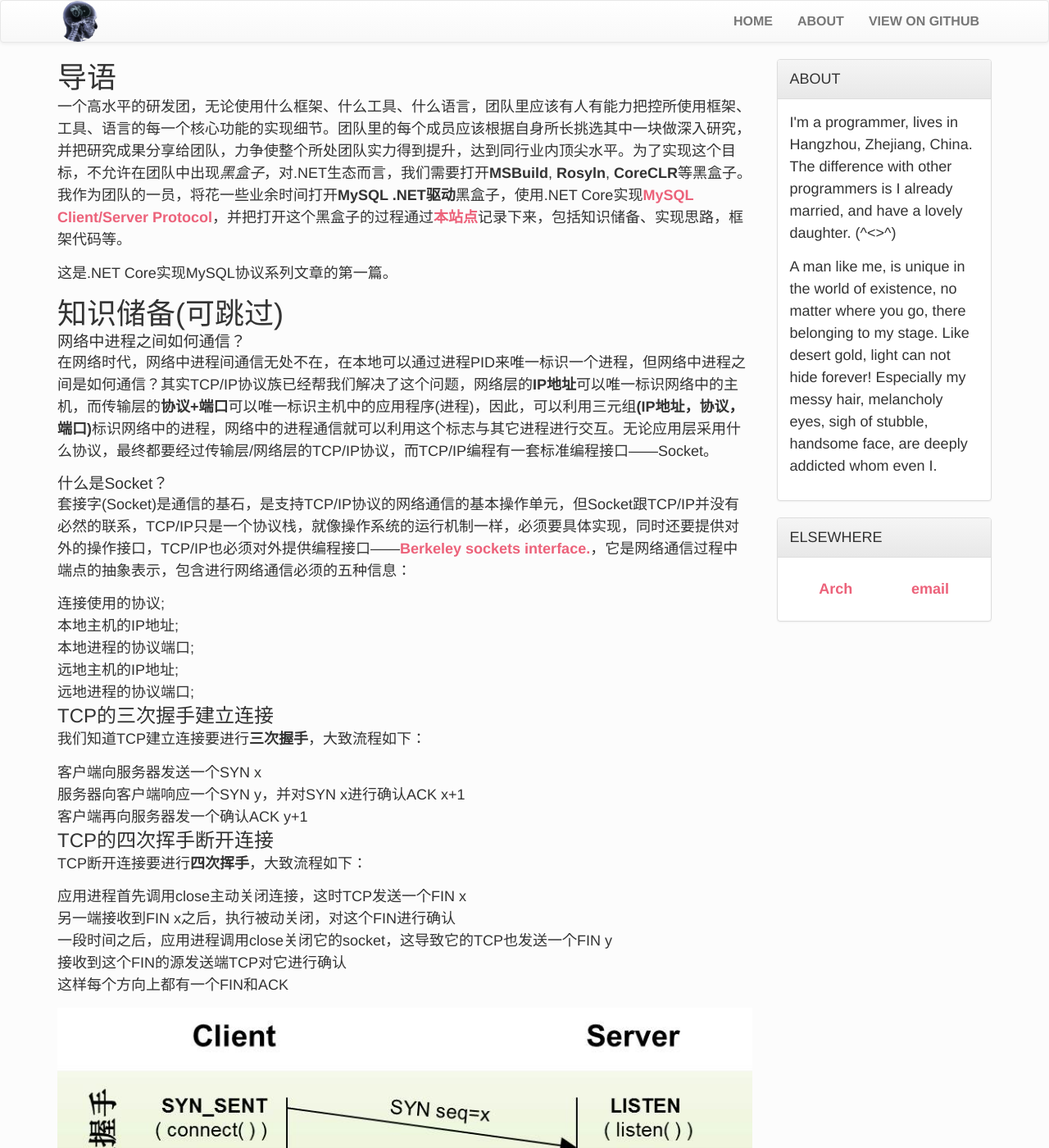
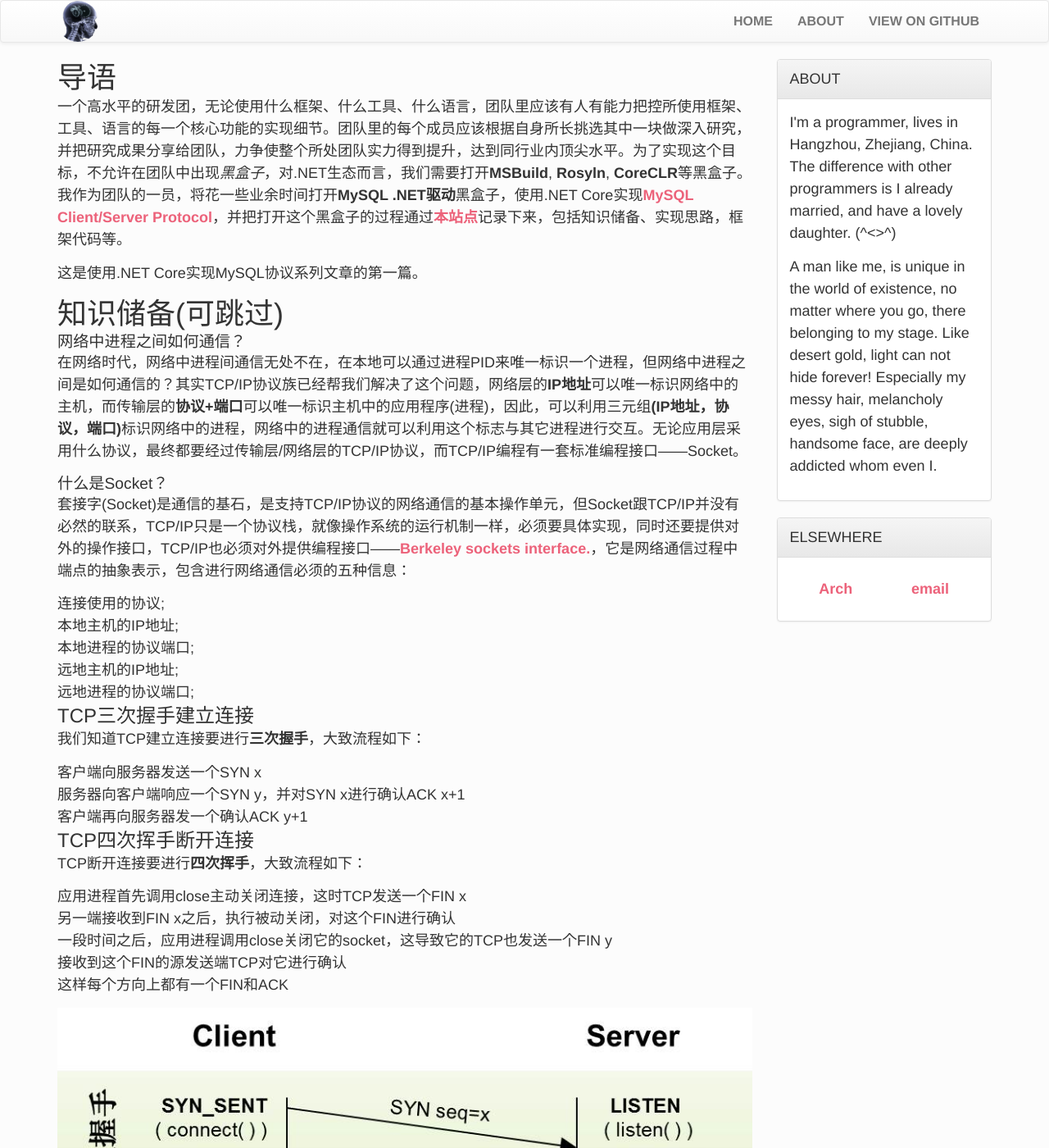
Before and after one commit to rigofunc/xyting.github.io, a Jekyll site: the page built from _posts/2017-02-18-.NET-Core-MySql-Protocol-1.md, in a window 1280 px wide and 1400 px high. Shown: the whole window at 82% size. Built offline with Jekyll 4.4.1, drawn with Linux system fonts in a browser that asks for light colours; some of the changed text lies outside the part shown.

Commit message:
fix: fixed some error

```diff
--- a/_posts/2017-02-18-.NET-Core-MySql-Protocol-1.md
+++ b/_posts/2017-02-18-.NET-Core-MySql-Protocol-1.md
@@ -6,13 +6,13 @@ title: MySQL协议.NET Core实现(一)
 # 导语
 一个高水平的研发团，无论使用什么框架、什么工具、什么语言，团队里应该有人有能力把控所使用框架、工具、语言的每一个核心功能的实现细节。团队里的每个成员应该根据自身所长挑选其中一块做深入研究，并把研究成果分享给团队，力争使整个所处团队实力得到提升，达到同行业内顶尖水平。为了实现这个目标，不允许在团队中出现*黑盒子*，对.NET生态而言，我们需要打开**MSBuild**, **Rosyln**, **CoreCLR**等黑盒子。我作为团队的一员，将花一些业余时间打开**MySQL .NET驱动**黑盒子，使用.NET Core实现[MySQL Client/Server Protocol](https://dev.mysql.com/doc/internals/en/client-server-protocol.html)，并把打开这个黑盒子的过程通过[本站点](http://www.xyting.org)记录下来，包括知识储备、实现思路，框架代码等。
 
-这是.NET Core实现MySQL协议系列文章的第一篇。
+这是使用.NET Core实现MySQL协议系列文章的第一篇。
 
 # 知识储备(可跳过)
 
 ## 网络中进程之间如何通信？
 
-在网络时代，网络中进程间通信无处不在，在本地可以通过进程PID来唯一标识一个进程，但网络中进程之间是如何通信？其实TCP/IP协议族已经帮我们解决了这个问题，网络层的**IP地址**可以唯一标识网络中的主机，而传输层的**协议+端口**可以唯一标识主机中的应用程序(进程)，因此，可以利用三元组**(IP地址，协议，端口)**标识网络中的进程，网络中的进程通信就可以利用这个标志与其它进程进行交互。无论应用层采用什么协议，最终都要经过传输层/网络层的TCP/IP协议，而TCP/IP编程有一套标准编程接口——Socket。
+在网络时代，网络中进程间通信无处不在，在本地可以通过进程PID来唯一标识一个进程，但网络中进程之间是如何通信的？其实TCP/IP协议族已经帮我们解决了这个问题，网络层的**IP地址**可以唯一标识网络中的主机，而传输层的**协议+端口**可以唯一标识主机中的应用程序(进程)，因此，可以利用三元组**(IP地址，协议，端口)**标识网络中的进程，网络中的进程通信就可以利用这个标志与其它进程进行交互。无论应用层采用什么协议，最终都要经过传输层/网络层的TCP/IP协议，而TCP/IP编程有一套标准编程接口——Socket。
 
 ## 什么是Socket？
 
@@ -24,7 +24,7 @@ title: MySQL协议.NET Core实现(一)
 4. 远地主机的IP地址;
 5. 远地进程的协议端口;
 
-### TCP的三次握手建立连接
+### TCP三次握手建立连接
 
 我们知道TCP建立连接要进行**三次握手**，大致流程如下：
 
@@ -32,7 +32,7 @@ title: MySQL协议.NET Core实现(一)
 - 服务器向客户端响应一个SYN y，并对SYN x进行确认ACK x+1
 - 客户端再向服务器发一个确认ACK y+1
 
-### TCP的四次挥手断开连接
+### TCP四次挥手断开连接
 
 TCP断开连接要进行**四次挥手**，大致流程如下：
 
```
Also changed, not shown: other parts of _posts/2017-02-18-.NET-Core-MySql-Protocol-1.md (+2 -2 lines).
